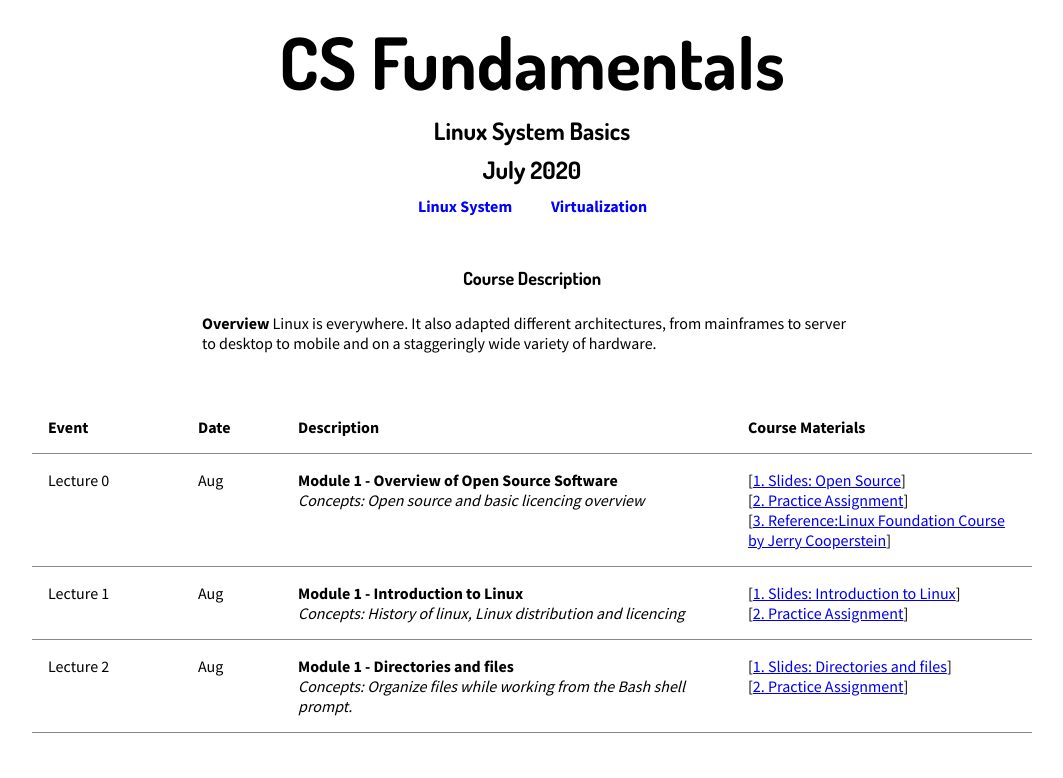
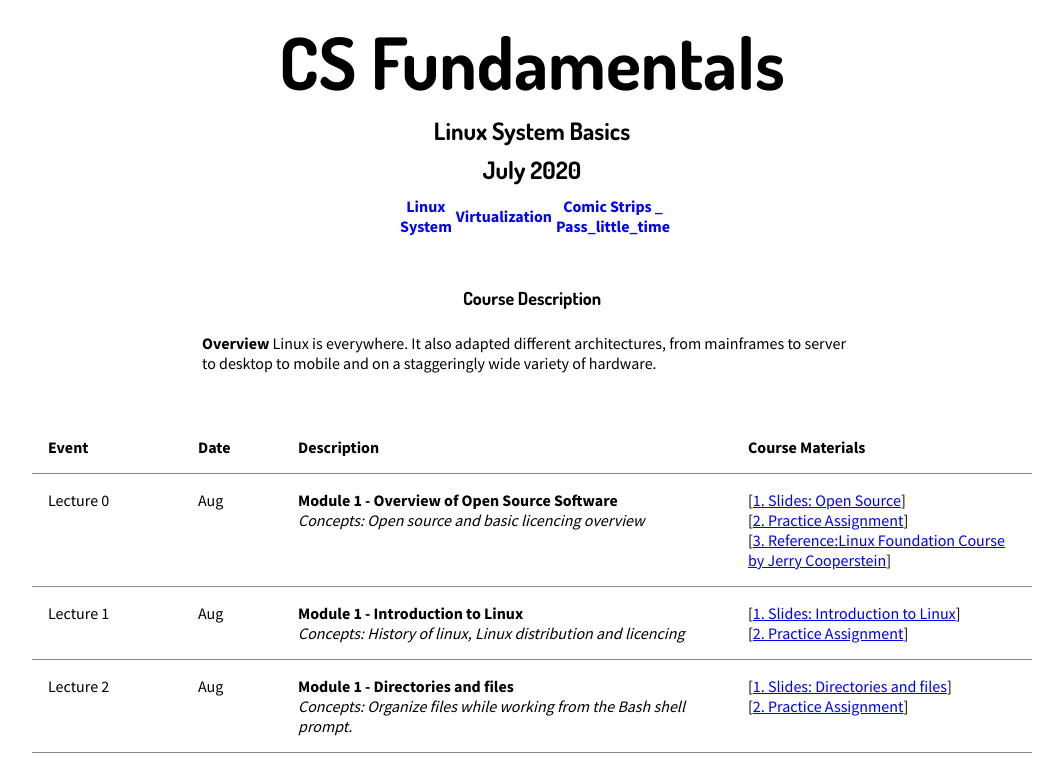
Before and after one commit to Web-Design-2020/schedule, a plain HTML site: page index.html in a window 1280 px wide. Shown: the top 778 px of the page, without its empty margins (108-1171 px from the left). Drawn offline with Linux system fonts and the light colour scheme.

Commit message:
Update index.html

```diff
--- a/index.html
+++ b/index.html
@@ -21,6 +21,7 @@
         <tr>
           <th width=50%><a href="index.html">Linux System</a></th>
           <th><a href="course_info.html">Virtualization</a></th>
+          <th><a href="course_info.html">Comic Strips _ Pass_little_time</a></th>
         </tr>
       </table>
     </div>
```
